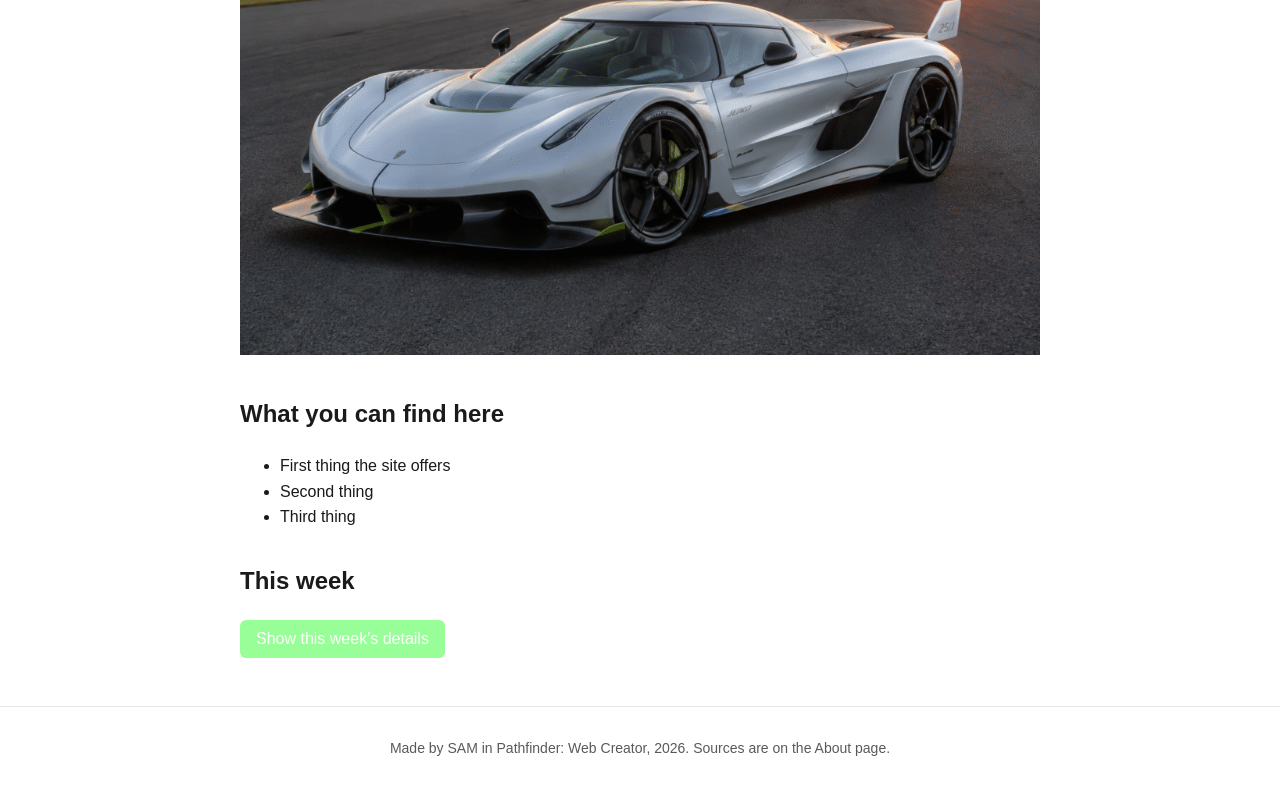
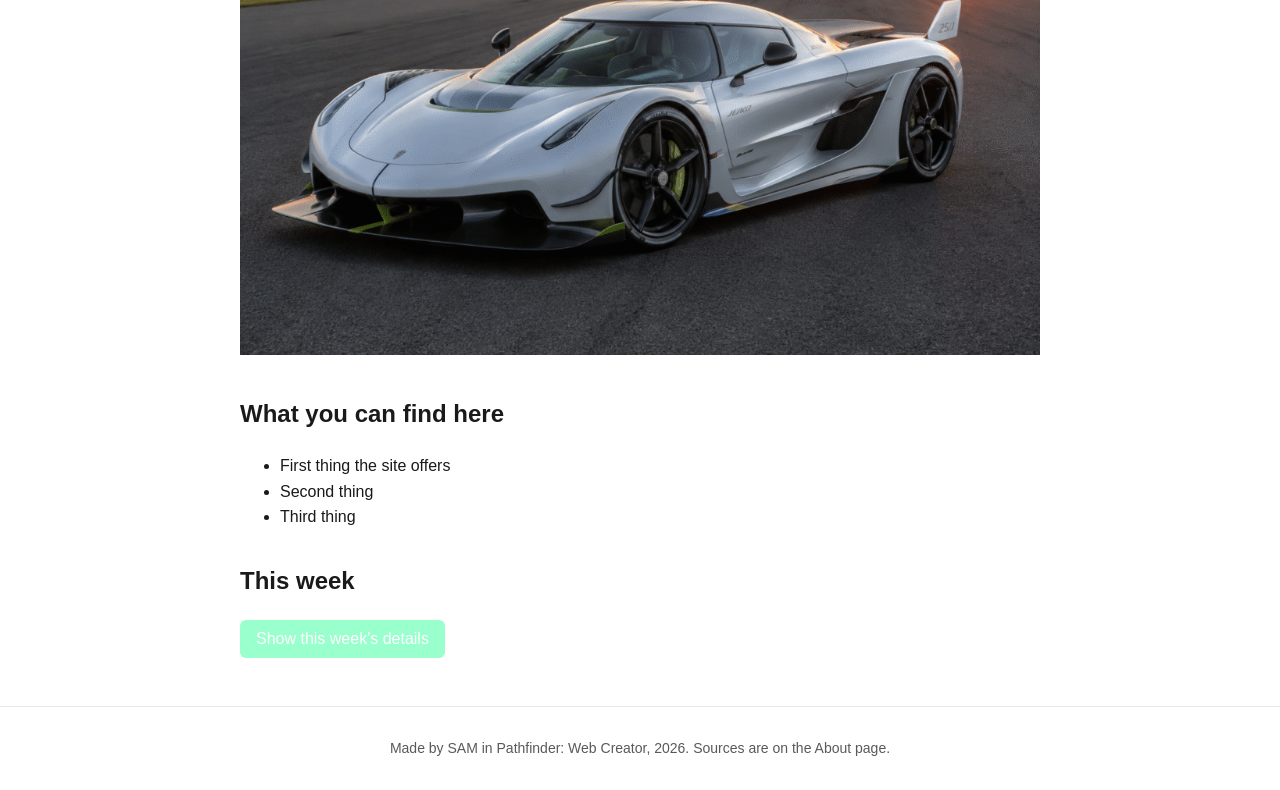
Before and after one commit to SAMTHEMASTER300/NOVA-, a plain HTML site: page index.html in a window 1280 px wide. Shown: the part 443-1233 px from the top of the page. Drawn offline with Linux system fonts and the light colour scheme.

Commit message:
style css root color change

```diff
--- a/style.css
+++ b/style.css
@@ -2,8 +2,8 @@
    Day 3: change the two colours, check contrast, then switch on the media query. */
 
 :root {
-  --main-colour:  #FFD700;    /* header background */
-  --accent-colour: #98FF98;  /* buttons and focus outline; passes 4.5:1 on white */
+  --main-colour:  #e1099d;    /* header background */
+  --accent-colour: #98ffcd;  /* buttons and focus outline; passes 4.5:1 on white */
 }
 
 body {
```
